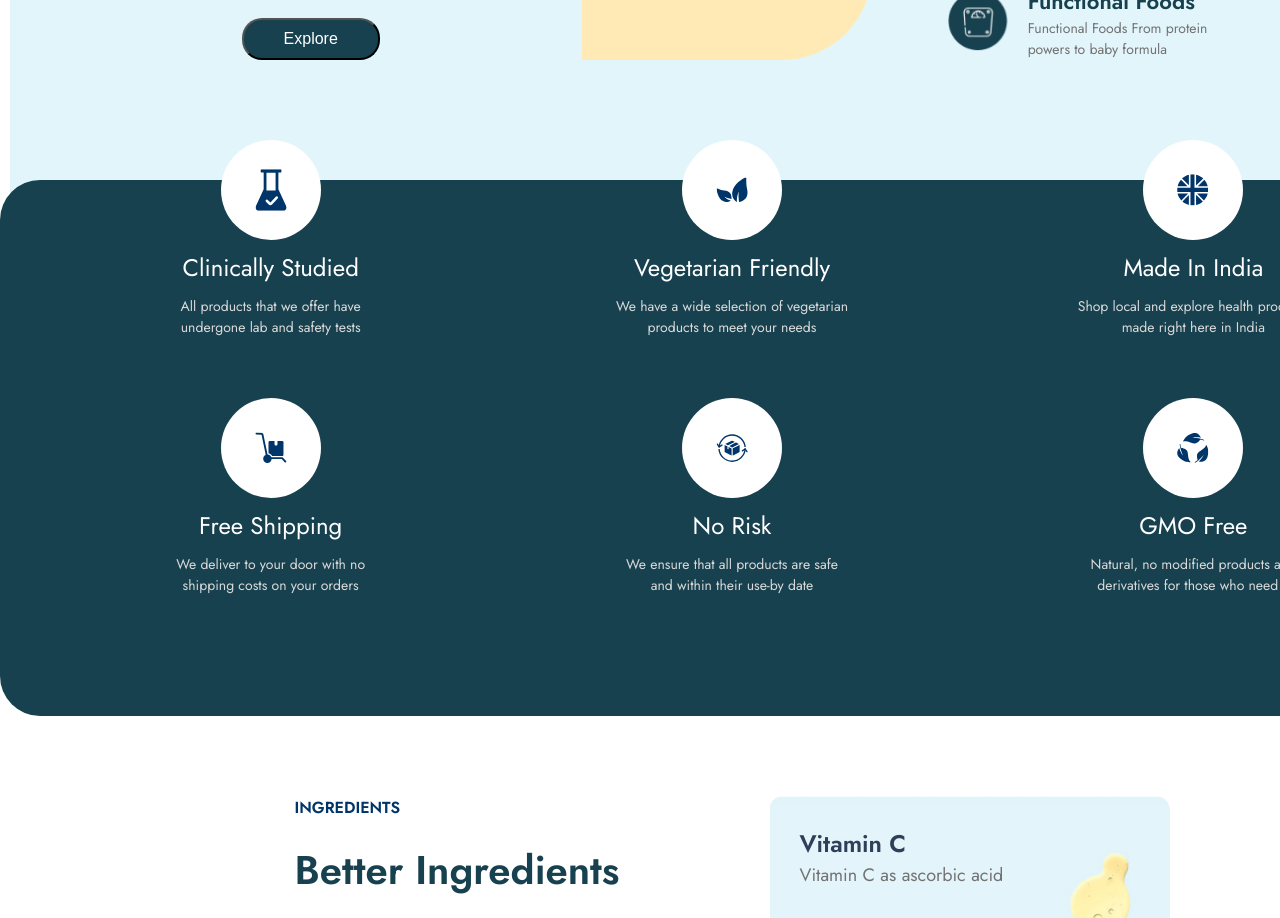
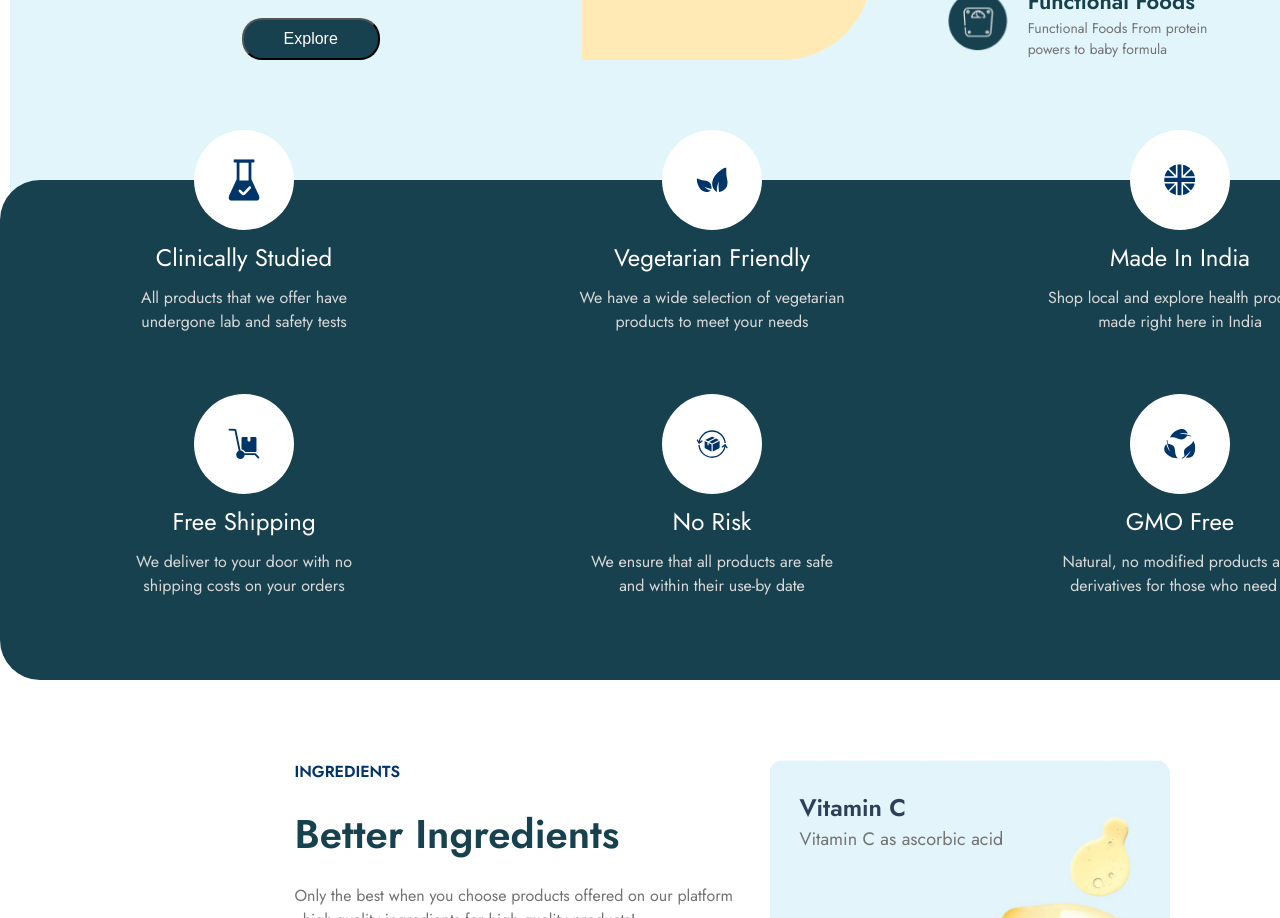
Before and after one commit to Surjendu-kar/Eden-Pharmacy, a Next.js app: page / in a window 1280 px wide. Shown: the part 480-1398 px from the top of the page. Built offline with nearby package versions, Linux system fonts and the light colour scheme.

Commit message:
Fix HeroSection Bottom container for sm screen

```diff
--- a/components/HeroSection/BottomContainer.tsx
+++ b/components/HeroSection/BottomContainer.tsx
@@ -1,12 +1,7 @@
 "use client";
-import { Box, Stack, styled, Typography } from "@mui/material";
+import { features } from "@/data";
+import { Box, Grid, styled, Typography } from "@mui/material";
 import Image from "next/image";
-import VegetarianFriendlyImg from "@/public/HeroSectionImages/BottomContainerImages/Group-8110.svg.svg";
-import FreeShippingImg from "@/public/HeroSectionImages/BottomContainerImages/Group-8114.svg.svg";
-import NoRiskImg from "@/public/HeroSectionImages/BottomContainerImages/Group-8115.svg.svg";
-import GMOImg from "@/public/HeroSectionImages/BottomContainerImages/Group-8116.svg.svg";
-import MadeInIndiaImg from "@/public/HeroSectionImages/BottomContainerImages/Group-8117.svg.svg";
-import ClinicallyImg from "@/public/HeroSectionImages/BottomContainerImages/Group-8111.svg (1).svg";
 
 const MainContainer = styled(Box)(({ theme }) => ({
   display: "flex",
@@ -23,12 +18,12 @@ const Container = styled(Box)(({ theme }) => ({
   background: theme.palette.secondary.main,
   minWidth: theme.spacing(146.4),
   maxWidth: theme.spacing(146.4),
-  minHeight: theme.spacing(40),
+  minHeight: theme.spacing(50),
+  maxHeight: theme.spacing(50),
+
   borderRadius: theme.spacing(4),
-  padding: theme.spacing(4),
-  display: "flex",
-  flexDirection: "column",
-  gap: theme.spacing(6),
+  padding: theme.spacing(5),
+  position: "relative",
 
   [theme.breakpoints.down("sm")]: {
     padding: theme.spacing(2),
@@ -36,25 +31,21 @@ const Container = styled(Box)(({ theme }) => ({
     minWidth: theme.spacing(38),
     maxWidth: theme.spacing(38),
     minHeight: theme.spacing(26),
-    maxHeight: theme.spacing(26),
-    gap: theme.spacing(3),
   },
 }));
 
-const BottomFeatureBox = styled(Box)(({ theme }) => ({
+const FeatureBox = styled(Box)(({ theme }) => ({
   display: "flex",
   flexDirection: "column",
   alignItems: "center",
   textAlign: "center",
   gap: theme.spacing(1),
   color: "white",
-  width: "17%",
   position: "relative",
-  bottom: 80,
+  bottom: theme.spacing(7),
 
   [theme.breakpoints.down("sm")]: {
-    width: "40%",
-    bottom: 45,
+    bottom: theme.spacing(5),
   },
 }));
 
@@ -82,20 +73,20 @@ const IconCircle = styled(Box)(({ theme }) => ({
 }));
 
 const Title = styled(Typography)(({ theme }) => ({
-  color: "#FFFFF",
+  color: "#FFFFFF",
   fontSize: theme.spacing(2.4),
 
   [theme.breakpoints.down("sm")]: {
-    fontSize: theme.spacing(1.2),
+    fontSize: theme.spacing(1.5),
   },
 }));
 
 const Description = styled(Typography)(({ theme }) => ({
   color: theme.palette.grey[200],
-  fontSize: theme.spacing(1.4),
+  fontSize: theme.spacing(1.6),
 
   [theme.breakpoints.down("sm")]: {
-    fontSize: theme.spacing(0.8),
+    fontSize: theme.spacing(1.1),
   },
 }));
 
@@ -103,82 +94,27 @@ function BottomContainer() {
   return (
     <MainContainer>
       <Container>
-        {/* Top row features */}
-        <Stack
-          justifyContent="space-around"
-          alignItems="center"
-          width="100%"
-          direction={"row"}
+        <Grid
+          container
+          spacing={4}
+          sx={{
+            ".MuiGrid-item": {
+              padding: { xs: "40px 0px 0px 40px", sm: "10px 100px 50px" },
+            },
+          }}
         >
-          <BottomFeatureBox>
-            <IconCircle>
-              <Image src={ClinicallyImg} alt="ClinicallyImg" />
-            </IconCircle>
-            <Title>Clinically Studied</Title>
-            <Description>
-              All products that we offer have undergone lab and safety tests
-            </Description>
-          </BottomFeatureBox>
-
-          <BottomFeatureBox>
-            <IconCircle>
-              <Image src={VegetarianFriendlyImg} alt="VegetarianFriendlyImg" />
-            </IconCircle>
-            <Title>Vegetarian Friendly</Title>
-            <Description>
-              We have a wide selection of vegetarian products to meet your needs
-            </Description>
-          </BottomFeatureBox>
-
-          <BottomFeatureBox>
-            <IconCircle>
-              <Image src={MadeInIndiaImg} alt="MadeInIndiaImg" />
-            </IconCircle>
-            <Title>Made In India</Title>
-            <Description>
-              Shop local and explore health products made right here in India
-            </Description>
-          </BottomFeatureBox>
-        </Stack>
-
-        {/* Bottom row features */}
-        <Stack
-          direction="row"
-          justifyContent="space-around"
-          alignItems="center"
-          width="100%"
-        >
-          <BottomFeatureBox>
-            <IconCircle>
-              <Image src={FreeShippingImg} alt="FreeShippingImg" />
-            </IconCircle>
-            <Title>Free Shipping</Title>
-            <Description>
-              We deliver to your door with no shipping costs on your orders
-            </Description>
-          </BottomFeatureBox>
-
-          <BottomFeatureBox>
-            <IconCircle>
-              <Image src={NoRiskImg} alt="NoRiskImg" />
-            </IconCircle>
-            <Title>No Risk</Title>
-            <Description>
-              We ensure that all products are safe and within their use-by date
-            </Description>
-          </BottomFeatureBox>
-
-          <BottomFeatureBox>
-            <IconCircle>
-              <Image src={GMOImg} alt="GMOImg" />
-            </IconCircle>
-            <Title>GMO Free</Title>
-            <Description>
-              Natural, no modified products and derivatives for those who need
-              it
-            </Description>
-          </BottomFeatureBox>
-        </Stack>
+          {features.map((feature, index) => (
+            <Grid item xs={6} md={4} key={index}>
+              <FeatureBox>
+                <IconCircle>
+                  <Image src={feature.icon} alt={feature.title} />
+                </IconCircle>
+                <Title>{feature.title}</Title>
+                <Description>{feature.description}</Description>
+              </FeatureBox>
+            </Grid>
+          ))}
+        </Grid>
       </Container>
     </MainContainer>
   );
--- a/components/HeroSection/CenterContainer.tsx
+++ b/components/HeroSection/CenterContainer.tsx
@@ -114,13 +114,14 @@ const ButtonStyle = styled("button")(({ theme }) => ({
   transition: "all 0.3s ease",
 
   "&:hover": {
-    transform: "translateY(-2px)",
+    transform: "translateY(-3px)",
     boxShadow: "0 5px 8px rgba(0, 0, 0, 0.1)",
   },
 
   [theme.breakpoints.down("sm")]: {
     padding: theme.spacing(0.75, 4),
     fontSize: theme.spacing(1.4),
+    marginTop: theme.spacing(0.8),
   },
 }));
 
@@ -131,7 +132,7 @@ function CenterContainer() {
       <LeftContent>
         <Description
           sx={{
-            fontSize: { xs: "18px", sm: "20px" },
+            fontSize: { xs: "16px", sm: "20px" },
           }}
         >
           Online Medical Supplies
--- a/components/MiddleSection/MiddleSection.tsx
+++ b/components/MiddleSection/MiddleSection.tsx
@@ -72,8 +72,7 @@ const ImageContainer = styled(Stack)(({ theme }) => ({
     transition: "all 0.3s ease",
 
     "&:hover": {
-      transform: "translateY(-2px)",
-      boxShadow: "0 2px 4px rgba(0, 0, 0, 0.1)",
+      transform: "translateY(-3px)",
     },
   },
 
--- a/components/footer/Footer.tsx
+++ b/components/footer/Footer.tsx
@@ -84,8 +84,8 @@ const LogoBox = styled(Box)(({ theme }) => ({
     justifyContent: "center",
     gap: theme.spacing(1),
     "& img": {
-      width: "230px",
-      height: "55px",
+      width: "150px",
+      height: "40px",
     },
   },
 }));
--- a/data/index.ts
+++ b/data/index.ts
@@ -1,4 +1,11 @@
 import { Img1, Img2, Img3, Img4, Img5 } from "@/public/CenterImages";
+
+import VegetarianFriendlyImg from "@/public/HeroSectionImages/BottomContainerImages/Group-8110.svg.svg";
+import FreeShippingImg from "@/public/HeroSectionImages/BottomContainerImages/Group-8114.svg.svg";
+import NoRiskImg from "@/public/HeroSectionImages/BottomContainerImages/Group-8115.svg.svg";
+import GMOImg from "@/public/HeroSectionImages/BottomContainerImages/Group-8116.svg.svg";
+import MadeInIndiaImg from "@/public/HeroSectionImages/BottomContainerImages/Group-8117.svg.svg";
+import ClinicallyImg from "@/public/HeroSectionImages/BottomContainerImages/Group-8111.svg (1).svg";
 
 export const Dummy_Ingredients = [
   {
@@ -37,3 +44,42 @@ export const Dummy_Ingredients = [
     img: Img5,
   },
 ];
+
+export const features = [
+  {
+    icon: ClinicallyImg,
+    title: "Clinically Studied",
+    description:
+      "All products that we offer have undergone lab and safety tests",
+  },
+  {
+    icon: VegetarianFriendlyImg,
+    title: "Vegetarian Friendly",
+    description:
+      "We have a wide selection of vegetarian products to meet your needs",
+  },
+  {
+    icon: MadeInIndiaImg,
+    title: "Made In India",
+    description:
+      "Shop local and explore health products made right here in India",
+  },
+  {
+    icon: FreeShippingImg,
+    title: "Free Shipping",
+    description:
+      "We deliver to your door with no shipping costs on your orders",
+  },
+  {
+    icon: NoRiskImg,
+    title: "No Risk",
+    description:
+      "We ensure that all products are safe and within their use-by date",
+  },
+  {
+    icon: GMOImg,
+    title: "GMO Free",
+    description:
+      "Natural, no modified products and derivatives for those who need it",
+  },
+];
```
